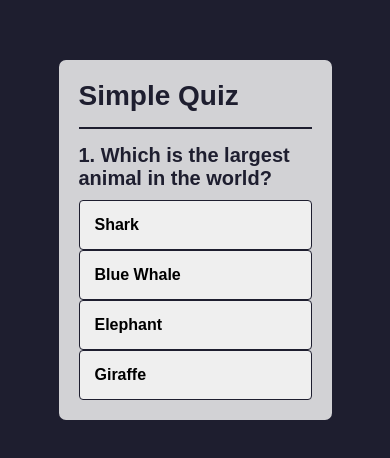
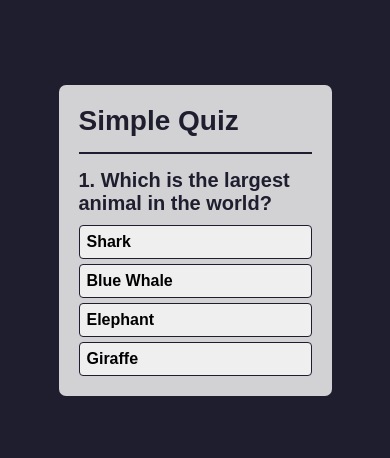
Before and after one commit to Githubsuer1/QuizApp, a plain HTML site: page index.html in a window 390 px wide. Shown: the part 182-640 px from the top of the page. Drawn offline with Linux system fonts and the light colour scheme.

Commit message:
responsiveness modified

```diff
--- a/style.css
+++ b/style.css
@@ -29,7 +29,7 @@ body{
 }
 
 .app h1{
-    font-size: 50px;
+    font-size: 35px;
     font-weight: bold;
     color: #1e1e2f;
     padding-bottom: 15px;
@@ -45,7 +45,7 @@ body{
 }
 
 #btn-group h2{
-    font-size: 40px;
+    font-size: 25px;
     padding-top: 15px;
     color: #1e1e2f;
 }
@@ -64,7 +64,7 @@ body{
     width: 100%;
     border: 1px solid #1e1e2f;
     border-radius: 4px;
-    padding: 15px;
+    padding: 10px;
     text-align: left;
     transition: all 0.3s linear;
     font-weight: bold;
@@ -119,4 +119,23 @@ body{
         padding-top: 15px;
         color: #1e1e2f;
     }
+    #answer-buttons{
+        gap: 5px;
+        height: fit-content;
+        display: flex;
+        flex-direction: column;
+        justify-content:space-around;
+    }
+
+    .btn{
+        font-size: 16px;
+        width: 100%;
+        border: 1px solid #1e1e2f;
+        border-radius: 4px;
+        padding: 7px;
+        text-align: left;
+        transition: all 0.3s linear;
+        font-weight: bold;
+    }
+
 }
```
